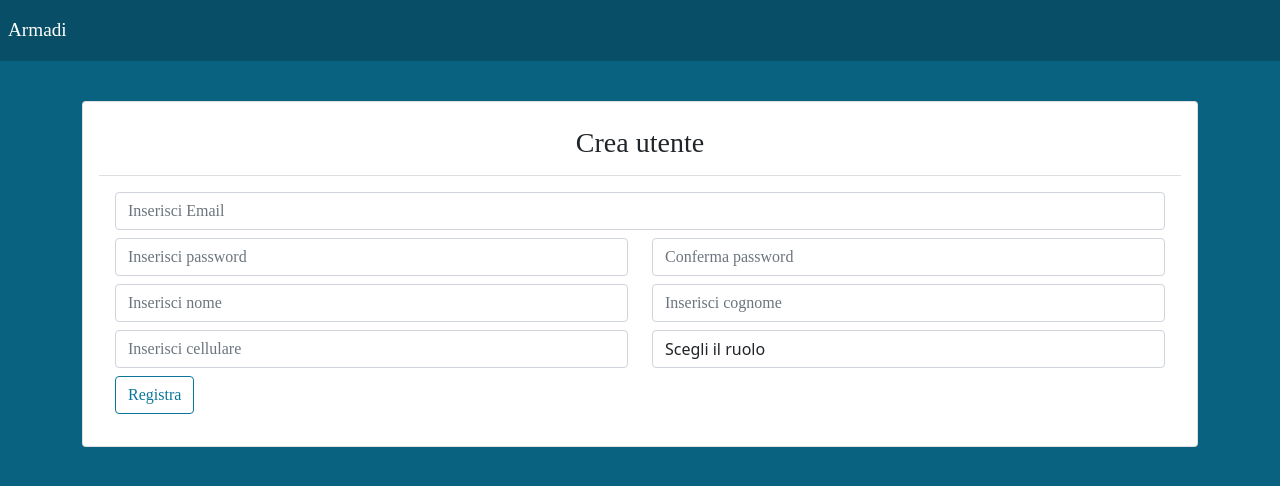
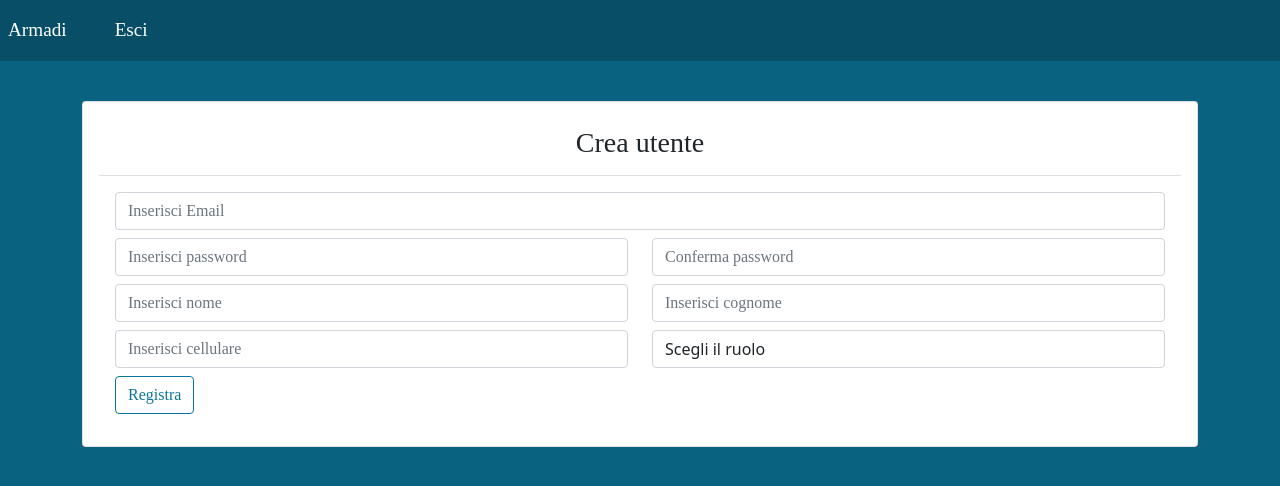
Before and after one commit to aldominasi/phone-locker-mapping.pwa, a Vue app: page /#/home/addUtente in a window 1280 px wide. Shown: the top 486 px of the page. Built offline with nearby package versions, Linux system fonts and the light colour scheme; no server answers.

Commit message:
Aggiunta la funzione di Logout

```diff
--- a/src/components/navbar/navBar.vue
+++ b/src/components/navbar/navBar.vue
@@ -16,6 +16,9 @@
           </b-nav-item>
           <b-nav-item>
             <router-link v-if="permessiUtente.writeUtenti" :to="linkRegistraUtente">Registra utente</router-link>
+          </b-nav-item>
+          <b-nav-item>
+            <router-link :to="linkLogout">Esci</router-link>
           </b-nav-item>
         </b-navbar-nav>
       </b-collapse>
@@ -49,6 +52,7 @@ export default {
       linkArmadi: 'armadi',
       linkUtenti: 'utenti',
       linkRegistraUtente: 'addUtente',
+      linkLogout: '/logout',
       permessiUtente: {
         readUtenti: false,
         writeUtenti: false,
@@ -73,7 +77,7 @@ export default {
     .catch(err => {
       console.log(err);
     });
-  }
+  },
 }
 </script>
 
--- a/src/router/router.js
+++ b/src/router/router.js
@@ -32,6 +32,19 @@ const routes = [
         "component": PlmRegistraUtente
       }
     ]
+  },
+  {
+    path: '/logout',
+    name: 'PlmLogout',
+    component: {
+      beforeRouteEnter(to, from, next) {
+        sessionStorage.clear();
+        next({
+          path: '/',
+          replace: true
+        });
+      }
+    }
   }
 ];
 
```
